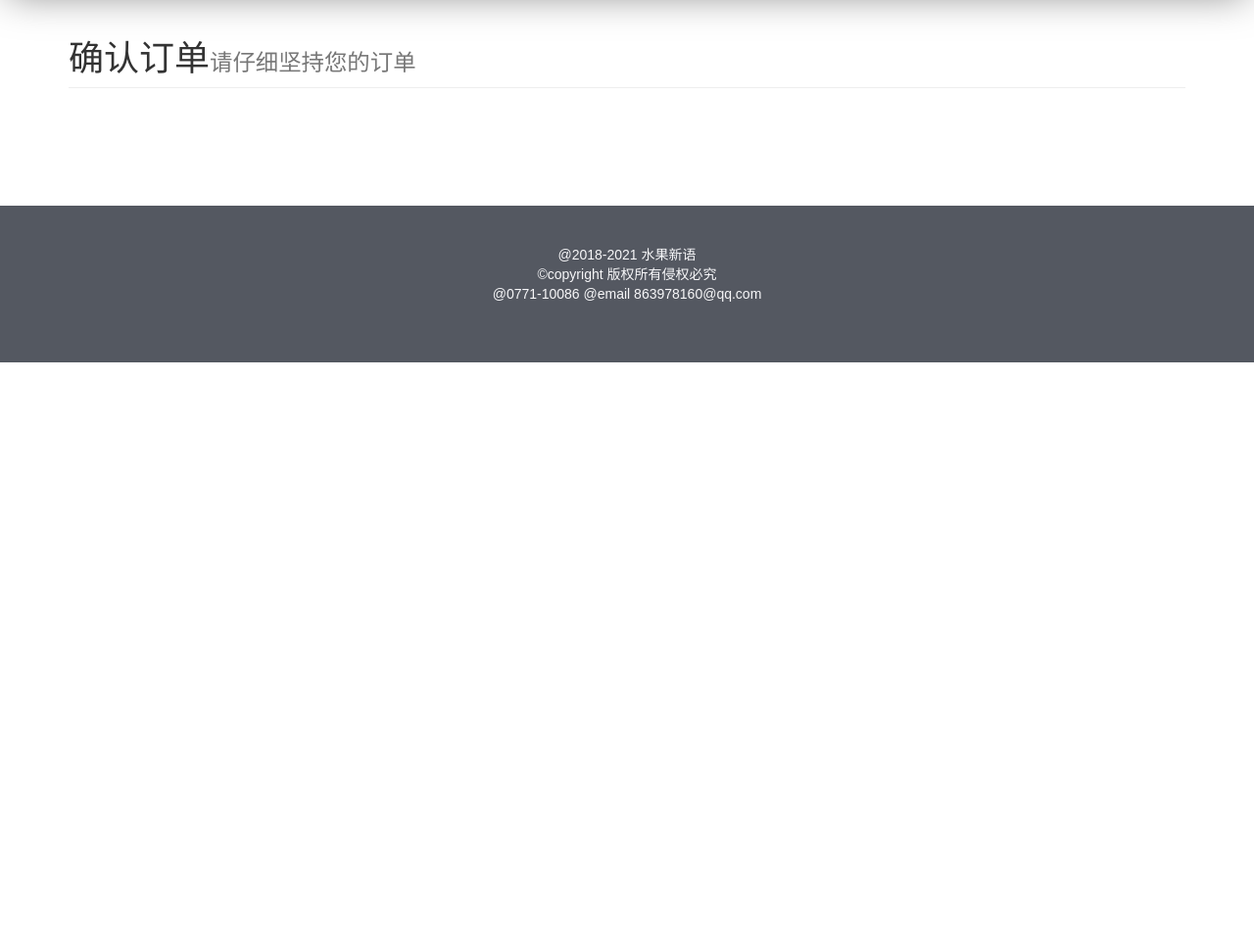
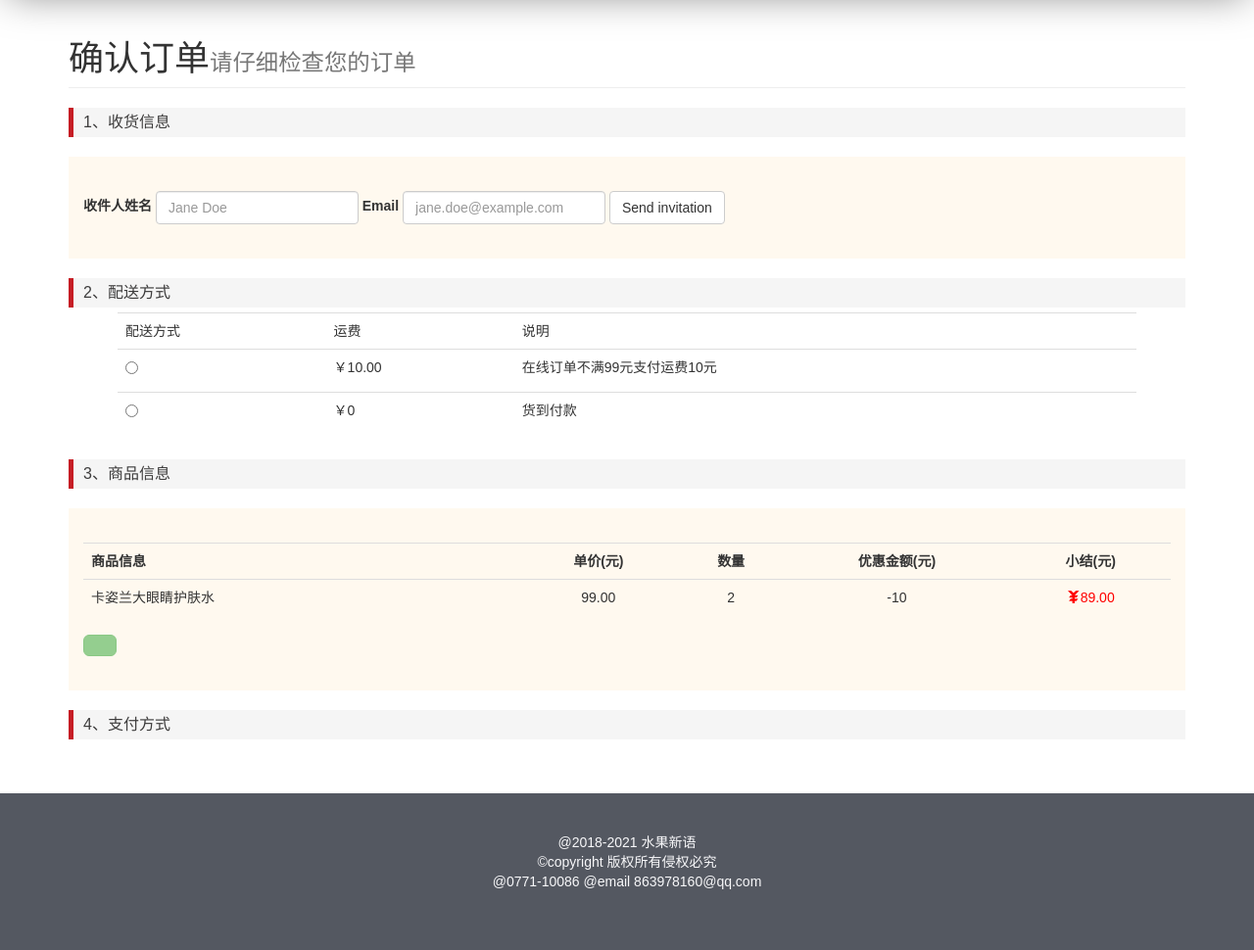
Before and after one commit to lim8639/php3, a PHP site: the page made by shop/order .php in a window 1280 px wide. Shown: the part 80-1050 px from the top of the page at 98% size. Before the commit the page ends 450 px from the top, so only its background shows below. Run offline with PHP 8.4, Linux system fonts and the light colour scheme.

Commit message:
1010/12/15 15:30 本地更新

```diff
--- a/shop/css/order.css
+++ b/shop/css/order.css
@@ -0,0 +1,41 @@
+.order{
+    height: 600px;
+    width: 100%;
+    /*border: 1px #e3ece2 solid;*/
+}
+
+.title{
+    padding-left: 10px;
+    font-family: "微软雅黑", Arial, Helvetica, sans-serif;
+    font-size: 16px;
+    color: #3d3c3c;
+    line-height: 30px;
+    width: 100%;
+    height: 30px;
+    background-color: #f5f5f5;
+    border-left: 5px #c61d25 solid;
+}
+.adrr{
+    margin: 20px 0;
+    padding: 35px 15px;
+    width: 100%;
+    background-color: #fff9ef;
+
+}
+th{
+    background-color: ;
+}
+.first{
+    width: 40%;
+   text-align: left!important;
+}
+.adrr td:nth-child(5){
+  color: red;
+}
+
+.adrr tr td,th{
+    text-align: center;
+}
+.tansport{
+    padding: 5px 50px;
+}
--- a/shop/order .php
+++ b/shop/order .php
@@ -9,6 +9,7 @@
     <link rel="shortcut icon" href="../asset/src/icon/favicon.ico">
     <link rel="stylesheet" href="../asset/bootstrap-3.3.7-dist/css/bootstrap.min.css">
     <link rel="stylesheet" href="../asset/css/frame.css">
+    <link rel="stylesheet" href="css/order.css">
     <script src="../asset/bootstrap-3.3.7-dist/jquery/jquery-3.5.1.min.js"></script>
     <script src="../asset/bootstrap-3.3.7-dist/js/bootstrap.min.js">
     </script>
@@ -18,12 +19,100 @@
 
 <div class="container">
     <div class="page-header">
-        <h1>确认订单<small>请仔细坚持您的订单</small></h1>
+        <h1>确认订单<small>请仔细检查您的订单</small></h1>
+
     </div>
-    <div class="row">
+    <div class="order">
+        <div class="title">
+            1、收货信息
+        </div>
+        <div class="adrr">
+            <form class="form-inline">
+                <div class="form-group">
+                    <label for="exampleInputName2">收件人姓名</label>
+                    <input type="text" class="form-control" id="exampleInputName2" placeholder="Jane Doe">
+                </div>
+                <div class="form-group">
+                    <label for="exampleInputEmail2">Email</label>
+                    <input type="email" class="form-control" id="exampleInputEmail2" placeholder="jane.doe@example.com">
+                </div>
+                <button type="submit" class="btn btn-default">Send invitation</button>
+            </form>
+        </div>
+        <div class="title">
+            2、配送方式
+        </div>
+        <div class="tansport">
+            <table class="table table-hover">
+                <tr>
+                    <td>配送方式</td>
+                    <td>运费</td>
+                    <td>说明</td>
+                </tr>
+                <tr>
+                    <td><label>
+                            <input type="radio" id="rdo1" value="1">
+                        </label>
+                    </td>
+                    <td>￥10.00</td>
+                    <td>在线订单不满99元支付运费10元</td>
+                </tr>
+                <tr>
+                    <td>
+                        <label>
+                            <input id="rdo2" type="radio" value="2">
+                        </label>
+                    </td>
+                    <td>￥0</td>
+                    <td>货到付款</td>
+                </tr>
+                <script>
+                     var $rdo1 = $('#rdo1');
+                     var $rdo2 = $('#rdo2');
+                       $rdo1.click(function () {
+                              $rdo2.removeAttr('checked');
+                       })
+
+                     $rdo2.click(function () {
+                         console.log("取消按钮1"+$rdo1.val());
+                         $rdo1.attr("checked",false);
+                     })
+                </script>
+            </table>
+        </div>
+        <div class="title">
+            3、商品信息
+        </div>
+        <div class="adrr">
+            <table class="table ">
+                <tr style="border-top: none">
+                    <th class="first">商品信息</th>
+                    <th>单价(元)</th>
+                    <th>数量</th>
+                    <th>优惠金额(元)</th>
+                    <th>小结(元)</th>
+                </tr>
+
+                <tr>
+                    <td class="first">卡姿兰大眼睛护肤水</td>
+                    <td>99.00</td>
+                    <td>2</td>
+                    <td>-10</td>
+                    <td><span class="glyphicon glyphicon-yen"></span>89.00</td>
+                </tr>
+            </table>
+            <div class="try-online"><a class="btn-try btn btn-success btn-lg disabled"></a></div>
+        </div>
+        <div class="discount">
+
+        </div>
+        <div class="title">
+            4、支付方式
+        </div>
 
     </div>
 </div>
+
 <?php  include "../utils/footer.php"?>
 
 </body>
```
